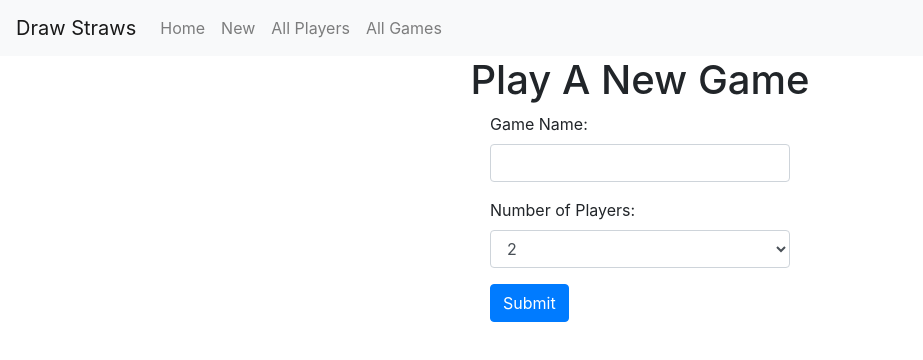
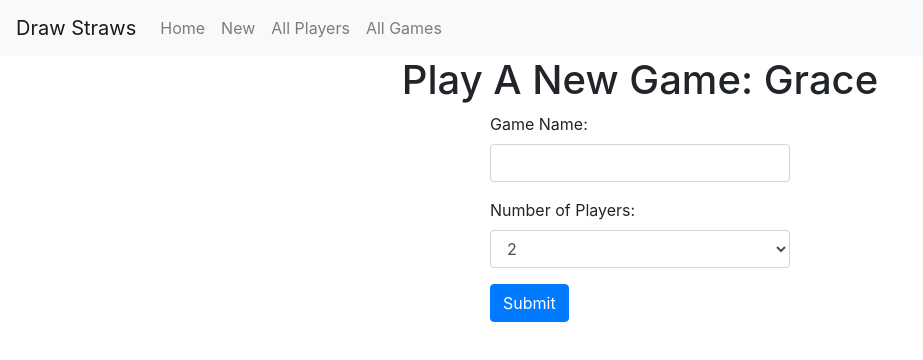
Before and after one commit to abourke09/draw-straws, a React (Create React App) app in the folder client/: page /new in a window 1280 px wide. Shown: the top 360 px of the page, without its empty margins (0-923 px from the left). Built offline with nearby package versions, Linux system fonts and the light colour scheme; no server answers.

Commit message:
adds fisher-yates shuffle function and tests out shuffling a set array and displaying it on the DOM

```diff
--- a/client/src/components/GameForm.js
+++ b/client/src/components/GameForm.js
@@ -4,10 +4,22 @@
 
 class GameForm extends Component {
 
+// Fisher-Yates shuffle: https://javascript.info/task/shuffle
+  shuffleDraw(array) {
+  //  let array = ["Annie", "Grace", "Lindsay"];
+    for (let i = array.length - 1; i > 0; i--) {
+      let j = Math.floor(Math.random() * (i + 1));
+      [array[i], array[j]] = [array[j], array[i]];
+    }
+    return array[0]
+  }
+
+
   render() {
+    let myArray = ["Annie", "Grace", "Lindsay"]
     return(
       <div className="gameForm">
-        <h1 align= 'center'>Play A New Game</h1>
+        <h1 align= 'center'>Play A New Game: {this.shuffleDraw(myArray)}</h1>
         <Form style = { { margin: '0 auto', width: '300px' } }>
           <Form.Group controlId="exampleForm.ControlInput1">
             <Form.Label>Game Name:</Form.Label>
```
